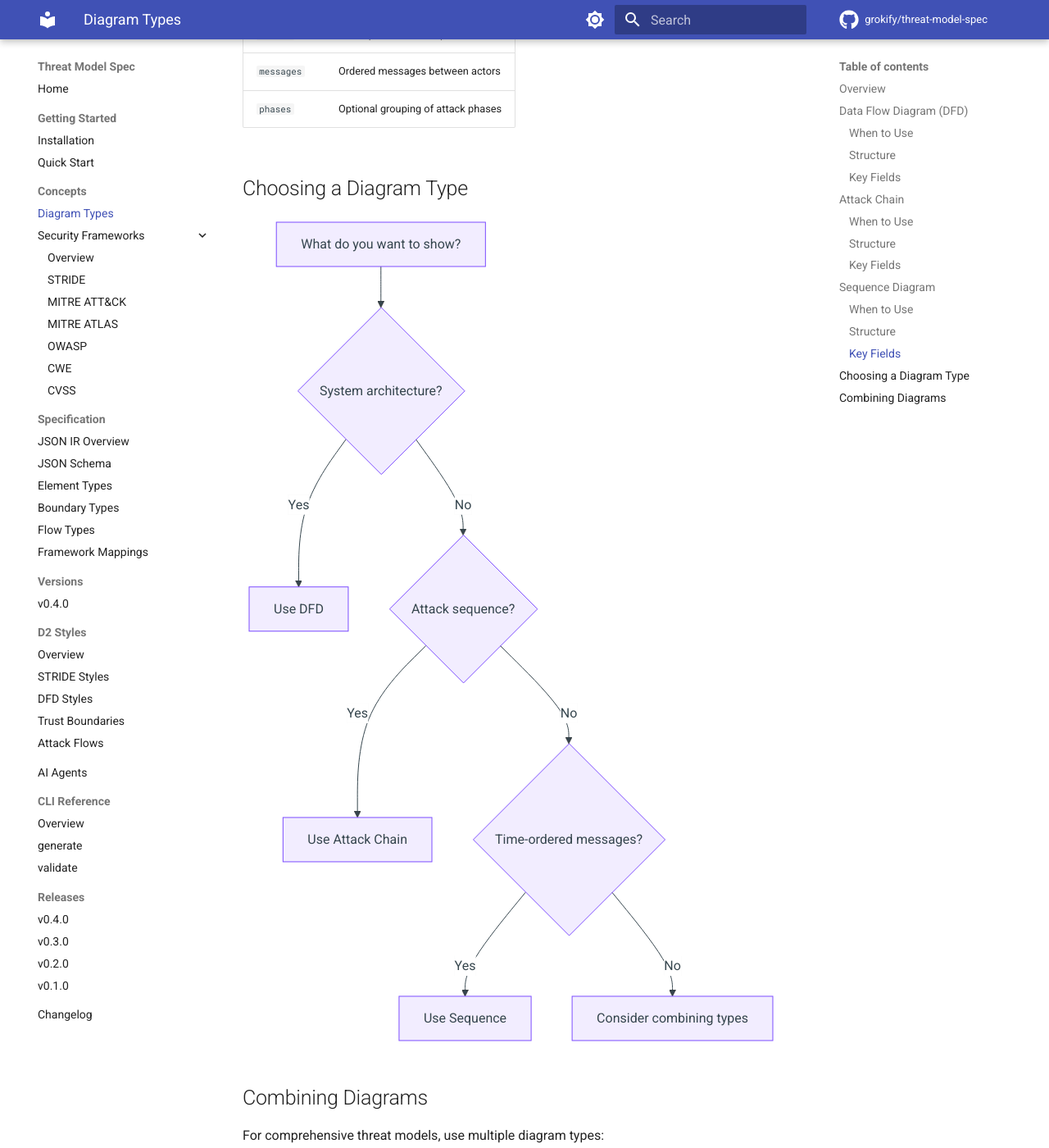
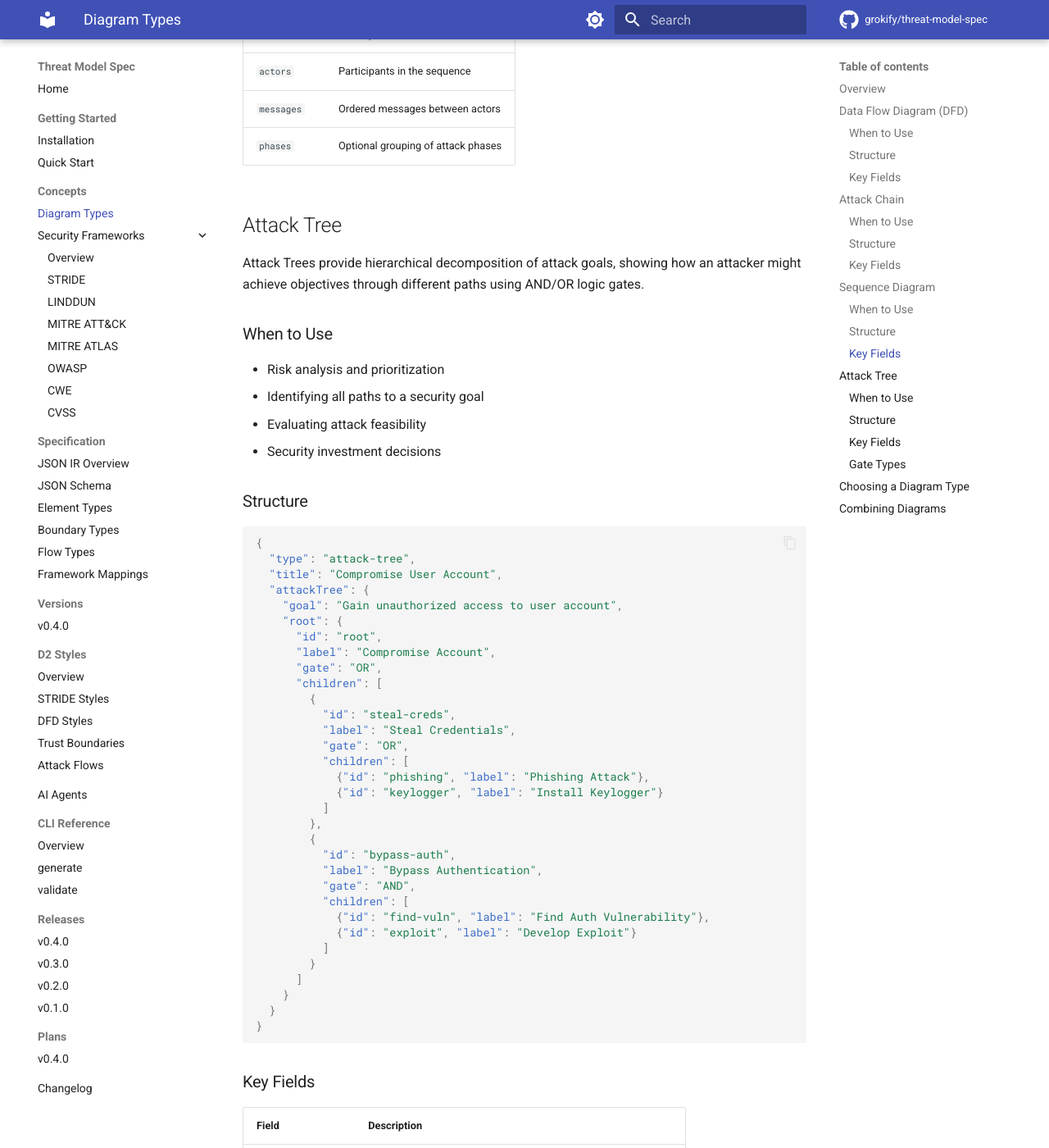
Before and after one commit to grokify/threat-model-spec, an MkDocs documentation site: the page built from docs/concepts/diagram-types.md, in a window 1280 px wide and 1400 px high, scrolled down 4113 px. Shown: the whole window at 82% size. Built offline with MkDocs 1.6.1 and Material for MkDocs 9.7.7, drawn with Linux system fonts in a browser that asks for light colours; comment, search, counter and statistics services are not loaded; some of the changed text lies outside the part shown.

Commit message:
docs: update MkDocs site for v0.4.0 features
- docs/index.md: Add Attack Tree, LINDDUN, control/compliance frameworks
- docs/concepts/diagram-types.md: Add Attack Tree diagram documentation
- docs/concepts/frameworks/linddun.md: Add LINDDUN privacy framework page
- mkdocs.yml: Add LINDDUN to nav, add Plans section

Co-Authored-By: Claude Opus 4.5 <noreply@anthropic.com>

````diff
--- a/docs/concepts/diagram-types.md
+++ b/docs/concepts/diagram-types.md
@@ -9,6 +9,7 @@ Threat Model Spec supports three diagram types, each suited for different threat
 | `dfd` | Data Flow Diagrams | elements, boundaries, flows |
 | `attack-chain` | Attack sequences | elements, attacks, targets |
 | `sequence` | Time-ordered messages | actors, messages, phases |
+| `attack-tree` | Hierarchical threat decomposition | attackTree (root, nodes, gates) |
 
 ## Data Flow Diagram (DFD)
 
@@ -166,6 +167,70 @@ Sequence diagrams show time-ordered interactions between actors, useful for visu
 | `messages` | Ordered messages between actors |
 | `phases` | Optional grouping of attack phases |
 
+## Attack Tree
+
+Attack Trees provide hierarchical decomposition of attack goals, showing how an attacker might achieve objectives through different paths using AND/OR logic gates.
+
+### When to Use
+
+- Risk analysis and prioritization
+- Identifying all paths to a security goal
+- Evaluating attack feasibility
+- Security investment decisions
+
+### Structure
+
+```json
+{
+  "type": "attack-tree",
+  "title": "Compromise User Account",
+  "attackTree": {
+    "goal": "Gain unauthorized access to user account",
+    "root": {
+      "id": "root",
+      "label": "Compromise Account",
+      "gate": "OR",
+      "children": [
+        {
+          "id": "steal-creds",
+          "label": "Steal Credentials",
+          "gate": "OR",
+          "children": [
+            {"id": "phishing", "label": "Phishing Attack"},
+            {"id": "keylogger", "label": "Install Keylogger"}
+          ]
+        },
+        {
+          "id": "bypass-auth",
+          "label": "Bypass Authentication",
+          "gate": "AND",
+          "children": [
+            {"id": "find-vuln", "label": "Find Auth Vulnerability"},
+            {"id": "exploit", "label": "Develop Exploit"}
+          ]
+        }
+      ]
+    }
+  }
+}
+```
+
+### Key Fields
+
+| Field | Description |
+|-------|-------------|
+| `attackTree.goal` | High-level attack objective |
+| `attackTree.root` | Root node of the tree |
+| `node.gate` | Logic gate: `AND` (all children required) or `OR` (any child sufficient) |
+| `node.children` | Child attack nodes |
+
+### Gate Types
+
+| Gate | Meaning | D2 Rendering |
+|------|---------|--------------|
+| `OR` | Any child path achieves the goal | Oval node |
+| `AND` | All child paths required | Rectangle node |
+
 ## Choosing a Diagram Type
 
 ```mermaid
@@ -176,7 +241,9 @@ graph TD
     D -->|Yes| E[Use Attack Chain]
     D -->|No| F{Time-ordered messages?}
     F -->|Yes| G[Use Sequence]
-    F -->|No| H[Consider combining types]
+    F -->|No| H{Hierarchical threat analysis?}
+    H -->|Yes| I[Use Attack Tree]
+    H -->|No| J[Consider combining types]
 ```
 
 ## Combining Diagrams
@@ -184,5 +251,6 @@ graph TD
 For comprehensive threat models, use multiple diagram types:
 
 1. **DFD** — Document system architecture and trust boundaries
-2. **Attack Chain** — Map specific attack vectors with MITRE ATT&CK
-3. **Sequence** — Detail the timeline of critical attacks
+2. **Attack Tree** — Analyze all possible attack paths with AND/OR logic
+3. **Attack Chain** — Map specific attack vectors with MITRE ATT&CK
+4. **Sequence** — Detail the timeline of critical attacks
--- a/mkdocs.yml
+++ b/mkdocs.yml
@@ -74,6 +74,7 @@ nav:
     - Security Frameworks:
       - Overview: concepts/frameworks/index.md
       - STRIDE: concepts/frameworks/stride.md
+      - LINDDUN: concepts/frameworks/linddun.md
       - MITRE ATT&CK: concepts/frameworks/mitre-attack.md
       - MITRE ATLAS: concepts/frameworks/mitre-atlas.md
       - OWASP: concepts/frameworks/owasp.md
@@ -104,4 +105,6 @@ nav:
     - v0.3.0: releases/v0.3.0.md
     - v0.2.0: releases/v0.2.0.md
     - v0.1.0: releases/v0.1.0.md
+  - Plans:
+    - v0.4.0: plans/v0.4.0-plan.md
   - Changelog: changelog.md
````
Also changed, not shown: other parts of docs/concepts/diagram-types.md (+1 -1 lines), docs/concepts/frameworks/linddun.md (added, +90 -0 lines), docs/index.md (+22 -7 lines).
